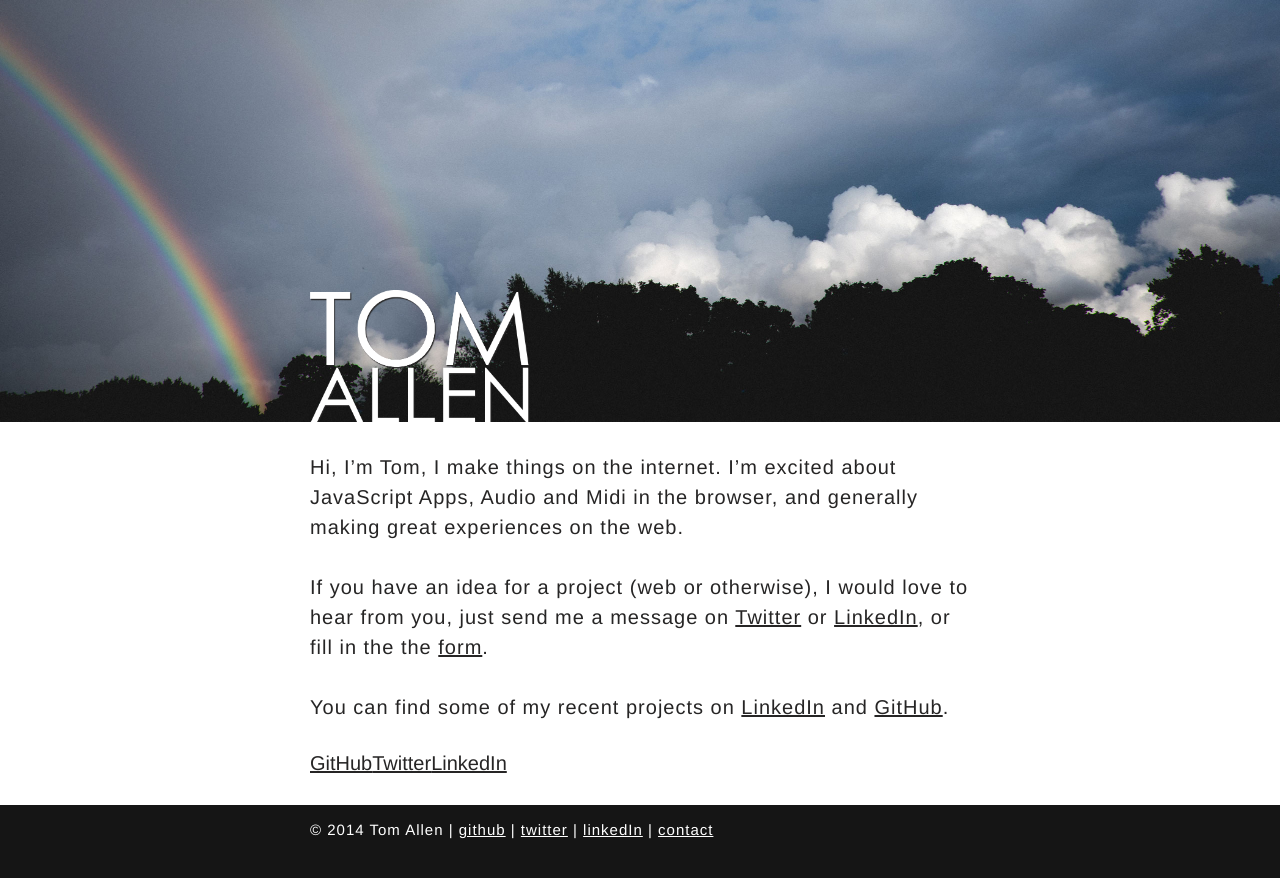
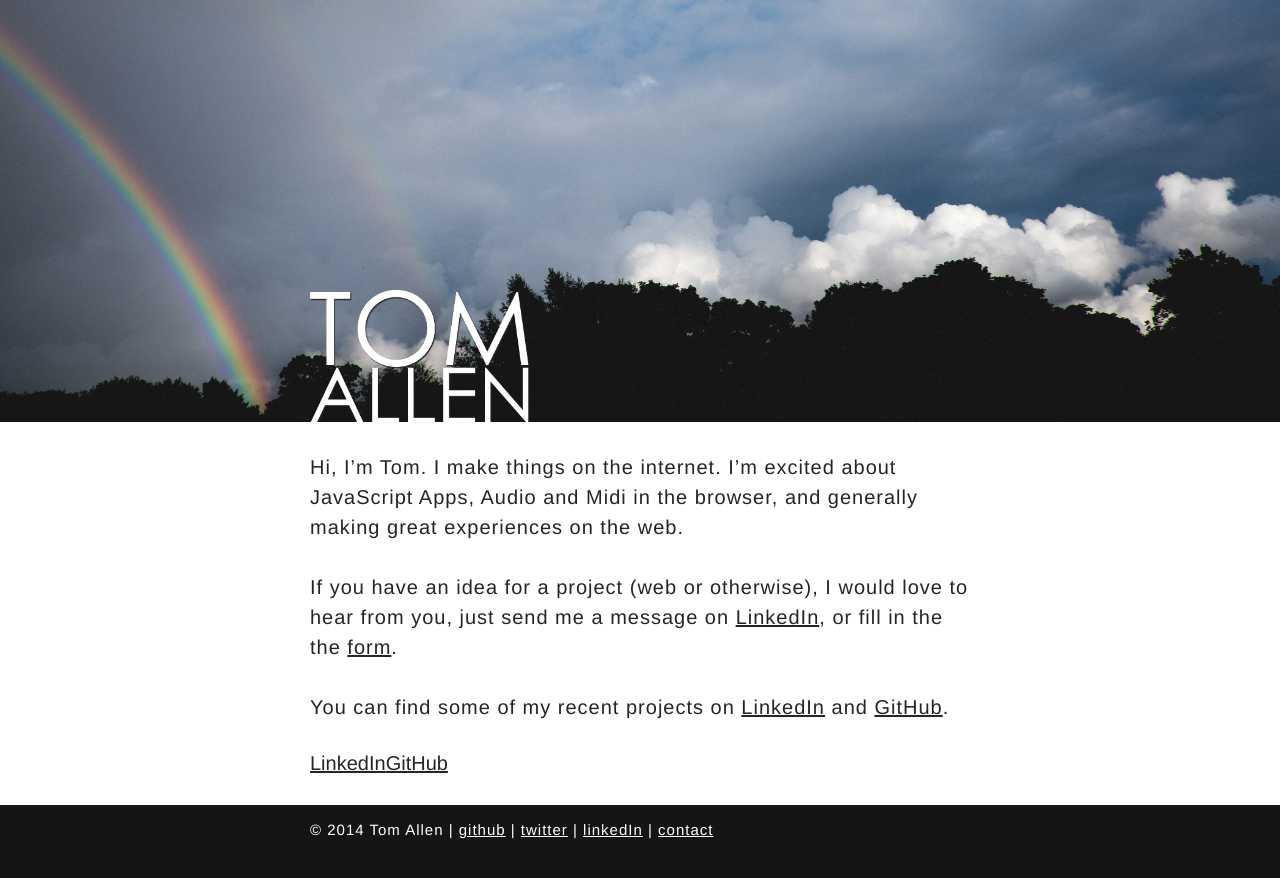
Before and after one commit to tomjamesallen/tomjamesallen-site, a Jekyll site: the page built from index.md, in a window 1280 px wide. Shown: the top 878 px of the page. Built offline with Jekyll 4.4.1, drawn with Linux system fonts in a browser that asks for light colours; Markdown is read by kramdown in place of the engine named in the settings.

Commit message:
Updating contact bits.

```diff
--- a/index.md
+++ b/index.md
@@ -4,14 +4,14 @@ title: tomjamesallen
 ---
 
 
-Hi, I’m Tom, I make things on the internet. I’m excited about JavaScript Apps, Audio and Midi in the browser, and generally making great experiences on the web.
+Hi, I’m Tom. I make things on the internet. I’m excited about JavaScript Apps, Audio and Midi in the browser, and generally making great experiences on the web.
 
-If you have an idea for a project (web or otherwise), I would love to hear from you, just send me a message on [Twitter][Twitter] or [LinkedIn][LinkedIn], or fill in the the [form](/contact.html).
+If you have an idea for a project (web or otherwise), I would love to hear from you, just send me a message on [LinkedIn][LinkedIn], or fill in the the [form](/contact.html).
 
 You can find some of my recent projects on [LinkedIn][LinkedIn] and [GitHub][GitHub].
 
 
-[GitHub][GitHub] | [Twitter][Twitter] | [LinkedIn][LinkedIn]
+[LinkedIn][LinkedIn] | [GitHub][GitHub]
 
 [LinkedIn]: https://uk.linkedin.com/in/tom-allen-6ba20b57
 [GitHub]: https://github.com/tomjamesallen
```
Also changed, not shown: 1 other file.
